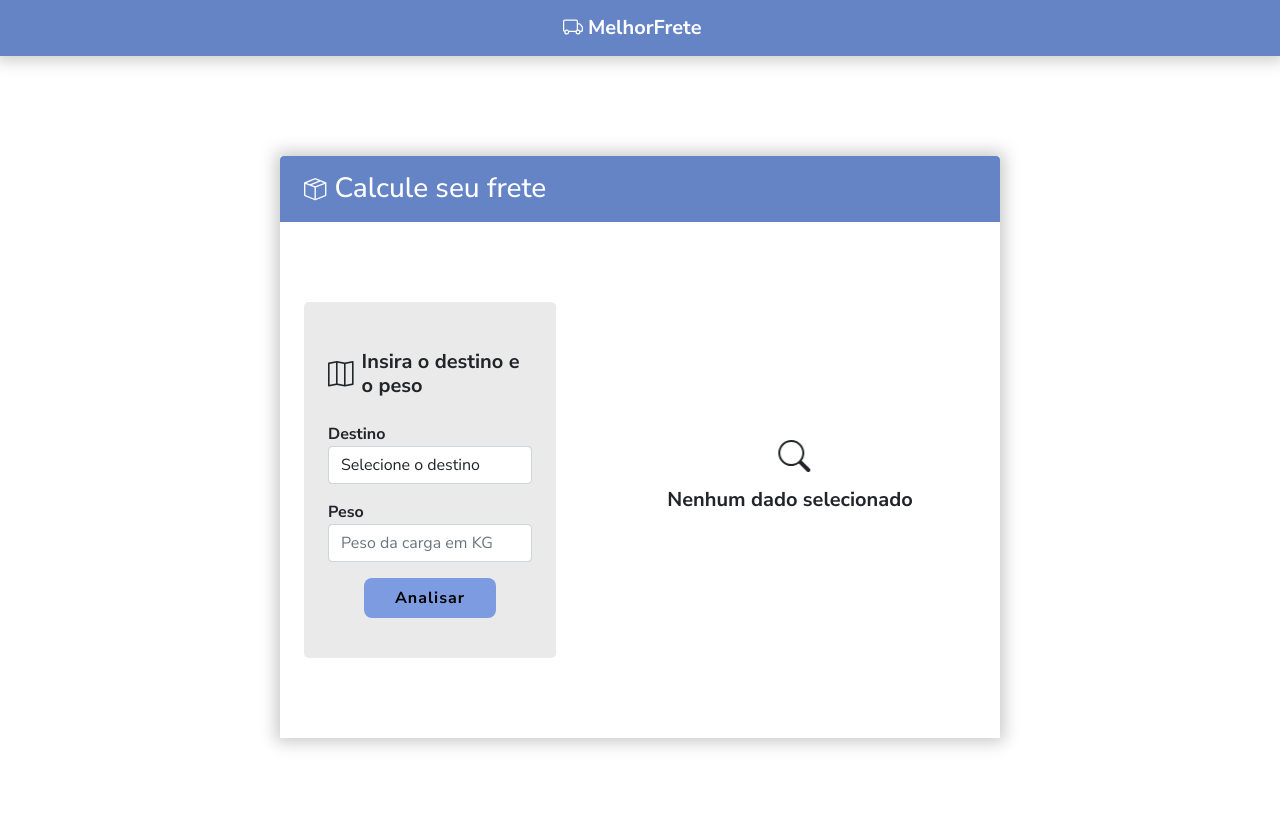
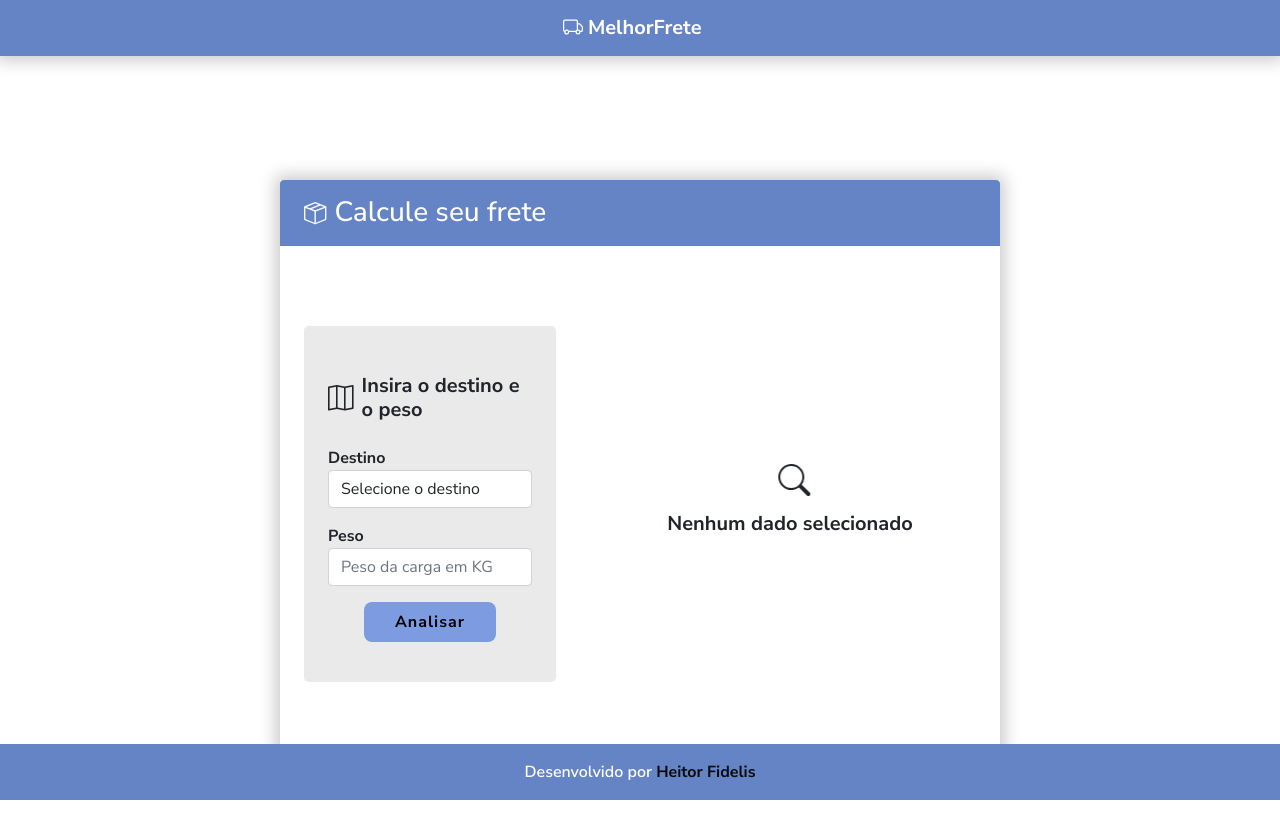
Before and after one commit to hfidelis/desafio-coorlab, a Vue app in the folder code/: page / in a window 1280 px wide. Shown: the top 838 px of the page. Built offline with nearby package versions, Linux system fonts and the light colour scheme; data requests are answered from the project's data file.

Commit message:
feat: Footer component added

```diff
--- a/code/src/App.vue
+++ b/code/src/App.vue
@@ -16,4 +16,13 @@ export default {
 </script>
 
 <style>
+  html, body {
+    height: 100vh;
+    width: 100vw;
+  }
+
+  #app {
+    height: 100%;
+    width: 100%;
+  }
 </style>
--- /dev/null
+++ b/code/src/components/BestFooter.vue
@@ -0,0 +1,48 @@
+<template>
+    <footer>
+        <p>Desenvolvido por <a href="https://github.com/hfidelis" target="_blank">Heitor Fidelis</a></p>
+    </footer>
+</template>
+
+<script>
+export default {
+
+}
+</script>
+
+<style scoped>
+    * {
+        font-family: 'Nunito Sans', sans-serif;
+    }
+
+    footer {
+        position: fixed;
+        bottom: 0;
+        display: flex;
+        align-items: center;
+        justify-content: center;
+        width: 100%;
+        height: 56px;
+        background-color: #6584c6 ;
+    }
+
+    footer p {
+        color: #fff;
+        font-weight: 600;
+        margin: 0;
+    }
+
+    footer a {
+        color: #0B0B0B;
+        font-weight: 700;
+        text-decoration: none;
+        transition: all 400ms;
+    }
+
+    footer a:hover {
+        outline: 1px solid #fff;
+        padding: 4px;
+
+        color: #fff;
+    }
+</style>
--- a/code/src/components/BestForm.vue
+++ b/code/src/components/BestForm.vue
@@ -317,6 +317,10 @@ import CompanyCard from './CompanyCard.vue'
         gap: 8px;
         }
 
+        .empty-data {
+            border-top: 1px solid rgba(134, 127, 127, 0.479);
+        }
+
         .form-title p {
             text-align: center;
         }
--- a/code/src/components/BestTransport.vue
+++ b/code/src/components/BestTransport.vue
@@ -1,6 +1,6 @@
 <template>
 
-  <div>
+  <div id="bestTransport">
 
     <best-header :brandName="appName"></best-header>
 
@@ -22,12 +22,15 @@
 
     </main>
 
+    <best-footer></best-footer>
+
   </div>
 
 </template>
 
 <script>
 import BestHeader from './BestHeader.vue'
+import BestFooter from './BestFooter.vue'
 import LoadIcon from './LoadIcon.vue'
 import BestForm from './BestForm.vue'
 
@@ -36,6 +39,7 @@ export default {
     BestHeader,
     LoadIcon,
     BestForm,
+    BestFooter
   },
   data() {
     return {
@@ -52,8 +56,10 @@ export default {
   },
   methods: {
     /* Função assíncrona que realiza a requisição GET em nossa API fictícia
-     * e atribuindo os dados para a variável companies, após o método ser
-     * concluído, o componente de Loading é removido.*/
+     * atribuindo os dados para a variável companies, após o método ser
+     * concluído, o componente de Loading é removido. Caso não seja possível
+     * realizar a requisição, será retornado erro e demonstrado na tela uma
+     * mensagem amigável para o usuário. */
     async fetchCompanies() {
 
       try {
@@ -79,8 +85,14 @@ export default {
 </script>
 
 <style scoped>
+  #bestTransport {
+    height: 100%;
+    width: 100%;
+  }
+
   main {
-    margin: 100px 0;
+    padding: 100px 0;
+    height: auto;
   }
 
   #loading-wrapper {
--- a/code/src/main.js
+++ b/code/src/main.js
@@ -3,6 +3,7 @@ import { BootstrapVue, IconsPlugin, BootstrapVueIcons } from 'bootstrap-vue'
 import BestHeader from './components/BestHeader'
 import LoadIcon from './components/LoadIcon'
 import BestForm from './components/BestForm'
+import BestFooter from './components/BestFooter'
 import App from './App.vue'
 
 import 'bootstrap/dist/css/bootstrap.css'
@@ -15,6 +16,7 @@ Vue.use(IconsPlugin)
 Vue.config.productionTip = false
 
 Vue.component('app-header', BestHeader)
+Vue.component('app-footer', BestFooter)
 Vue.component('load-icon', LoadIcon)
 Vue.component('best-form', BestForm)
 
```
